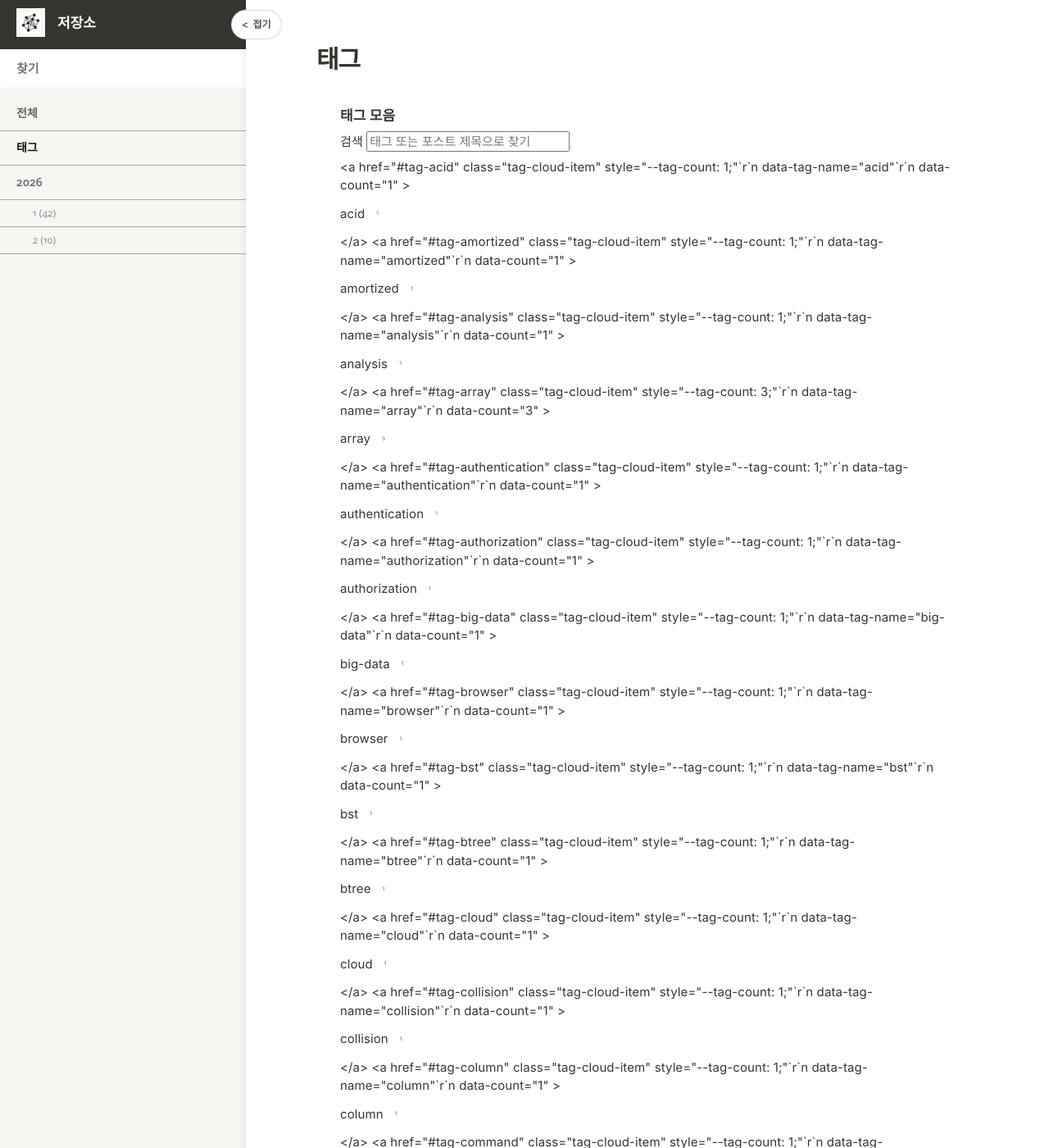
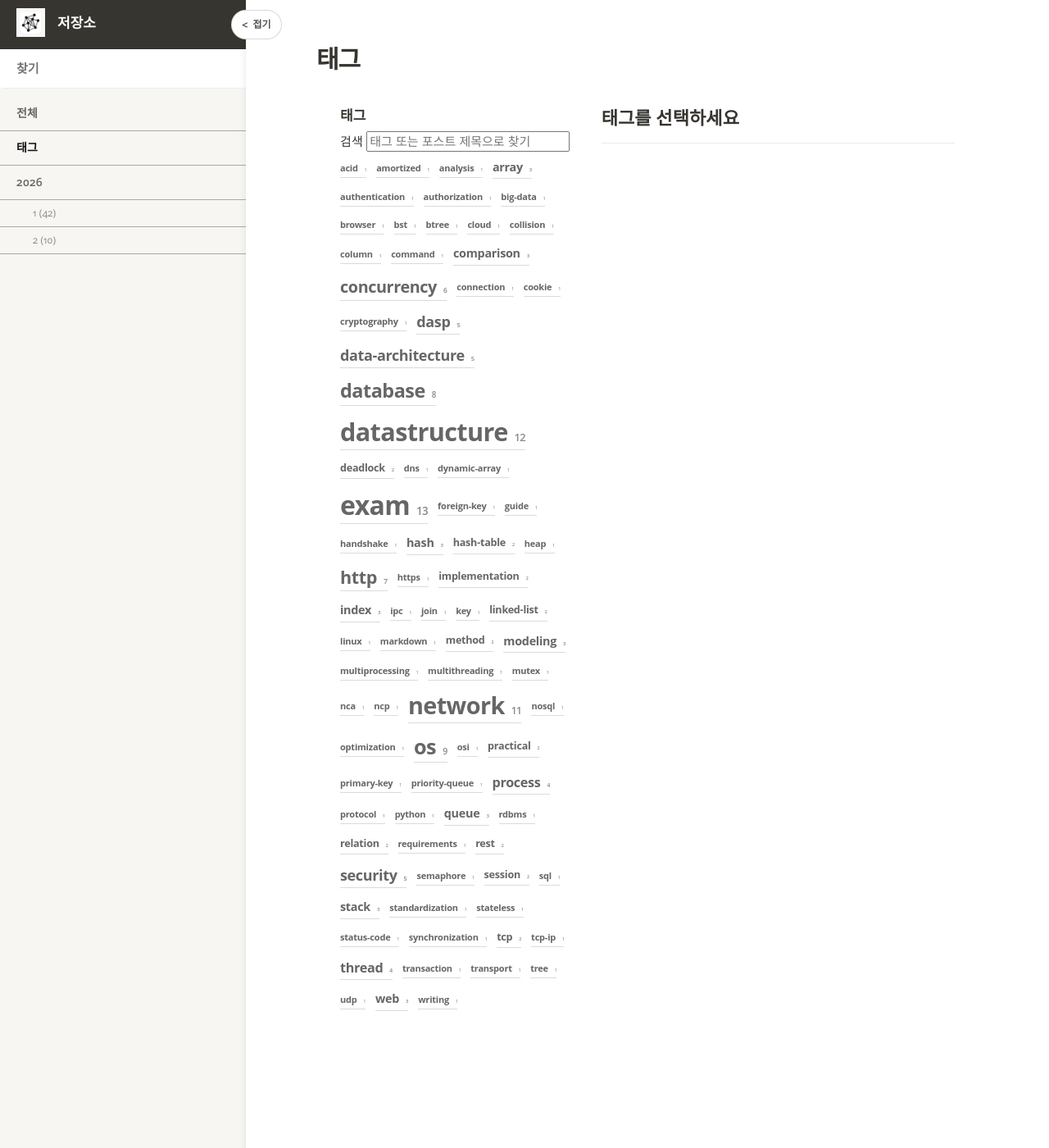
Before and after one commit to mooooonmin/mooooonmin.github.io, a Jekyll site: the page built from tags/index.md, in a window 1280 px wide and 1400 px high. Shown: the whole window at 82% size. Built offline with Jekyll 4.4.1, drawn with Linux system fonts in a browser that asks for light colours; some web fonts are replaced; some of the changed text lies outside the part shown.

Commit message:
태그 페이지 수정

```diff
--- a/_layouts/post.html
+++ b/_layouts/post.html
@@ -22,7 +22,7 @@
         <span class="post-meta-label">태그</span>
         <div class="post-meta-tags">
           {% for tag in page.tags %}
-            <a href="{{ site.baseurl }}/tags/#tag-{{ tag | slugify }}" class="post-meta-chip">#{{ tag }}</a>
+            <a href="{{ site.baseurl }}/tags/#{{ tag | downcase }}" class="post-meta-chip">#{{ tag }}</a>
           {% endfor %}
         </div>
       </div>
--- a/_sass/_layout.scss
+++ b/_sass/_layout.scss
@@ -739,3 +739,100 @@
 		}
 	}
 }
+
+.tag-page {
+	display: grid;
+	grid-template-columns: minmax(260px, 0.95fr) minmax(0, 1.45fr);
+	gap: 36px;
+	max-width: $content-max-width;
+	margin: 0 auto;
+	padding: 0 ($space + 5);
+}
+
+.tag-pane {
+	min-width: 0;
+}
+
+.tag-pane-list {
+	position: sticky;
+	top: 24px;
+	align-self: start;
+}
+
+.tag-pane-posts {
+	min-height: 320px;
+}
+
+.tag-cloud-split {
+	gap: 10px 12px;
+	padding-top: 6px;
+}
+
+.tag-cloud-button {
+	border: 0;
+	border-bottom: 1px solid rgba(0, 0, 0, 0.14);
+	border-radius: 0;
+	background: transparent;
+	padding: 6px 0;
+	cursor: pointer;
+	color: #666;
+	transition: color 0.2s ease, border-color 0.2s ease, transform 0.2s ease;
+}
+
+.tag-cloud-button.is-active {
+	color: #111;
+	border-bottom-color: $brand-colour;
+	transform: translateX(4px);
+}
+
+.tag-cloud-button.is-active .tag-cloud-name {
+	font-weight: 800;
+}
+
+.tag-cloud-button.is-active .tag-cloud-count {
+	color: #555;
+}
+
+.tag-cloud-button:hover {
+	color: #111;
+	border-bottom-color: rgba(55, 53, 47, 0.45);
+}
+
+.tag-result-header {
+	display: flex;
+	align-items: center;
+	justify-content: space-between;
+	gap: 12px;
+	padding-bottom: 14px;
+	margin-bottom: 18px;
+	border-bottom: 1px solid rgba(0, 0, 0, 0.08);
+}
+
+.tag-result-header h4 {
+	margin: 0;
+	font-size: 2.2rem;
+}
+
+.tag-section-panel {
+	display: none;
+	padding-top: 0;
+	margin-top: 0;
+	border-top: 0;
+}
+
+.tag-empty-state {
+	display: none;
+	color: #888;
+	font-family: "Open Sans", sans-serif;
+}
+
+@media (max-width: 900px) {
+	.tag-page {
+		grid-template-columns: 1fr;
+		gap: 28px;
+	}
+
+	.tag-pane-list {
+		position: static;
+	}
+}
--- a/tags/index.md
+++ b/tags/index.md
@@ -7,8 +7,9 @@
 {% assign sorted_tags = site.tags | sort %}
 
 {% if sorted_tags.size > 0 %}
-  <section class="tag-cloud-section" aria-labelledby="tag-cloud-title">
-    <h4 id="tag-cloud-title">태그 모음</h4>
+<section class="tag-page" aria-labelledby="tag-page-title">
+  <div class="tag-pane tag-pane-list">
+    <h4 id="tag-page-title">태그</h4>
     <div class="tag-tools">
       <label class="tag-search-label" for="tag-search-input">검색</label>
       <input
@@ -19,36 +20,40 @@
         autocomplete="off"
       />
     </div>
-    <div class="tag-cloud">
+    <div class="tag-cloud tag-cloud-split" id="tag-cloud-list">
       {% for tag in sorted_tags %}
         {% assign tag_name = tag[0] %}
         {% assign tag_posts = tag[1] %}
-        <a
-          href="#tag-{{ tag_name | slugify }}"
-          class="tag-cloud-item"
-          style="--tag-count: {{ tag_posts.size }};"`r`n          data-tag-name="{{ tag_name | downcase }}"`r`n          data-count="{{ tag_posts.size }}"
+        <button
+          type="button"
+          class="tag-cloud-item tag-cloud-button"
+          data-tag-name="{{ tag_name | downcase }}"
+          data-tag-label="{{ tag_name }}"
+          data-count="{{ tag_posts.size }}"
+          style="--tag-count: {{ tag_posts.size }};"
         >
           <span class="tag-cloud-name">{{ tag_name }}</span>
           <span class="tag-cloud-count">{{ tag_posts.size }}</span>
-        </a>
+        </button>
       {% endfor %}
     </div>
-  </section>
+  </div>
 
-  <section class="tag-sections" aria-label="태그별 글 목록">
+  <div class="tag-pane tag-pane-posts">
+    <div class="tag-result-header">
+      <h4 id="tag-result-title">태그를 선택하세요</h4>
+      <span class="tag-section-count" id="tag-result-count"></span>
+    </div>
+
     {% for tag in sorted_tags %}
       {% assign tag_name = tag[0] %}
       {% assign tag_posts = tag[1] %}
-      <div
-        class="tag-section"
-        id="tag-{{ tag_name | slugify }}"
+      <section
+        class="tag-section tag-section-panel"
         data-tag-name="{{ tag_name | downcase }}"
+        data-tag-label="{{ tag_name }}"
         data-count="{{ tag_posts.size }}"
       >
-        <div class="tag-section-header">
-          <h4>#{{ tag_name }}</h4>
-          <span class="tag-section-count">{{ tag_posts.size }}개</span>
-        </div>
         <ul class="post-list">
           {% for post in tag_posts %}
             <li data-search-text="{{ post.title | downcase | escape }}">
@@ -57,42 +62,56 @@
             </li>
           {% endfor %}
         </ul>
-      </div>
+      </section>
     {% endfor %}
-  </section>
+
+    <p class="tag-empty-state" id="tag-empty-state">검색 결과가 없습니다.</p>
+  </div>
+</section>
 {% else %}
-  <p>등록된 태그가 없습니다.</p>
+<p>등록된 태그가 없습니다.</p>
 {% endif %}
 
 <script>
   (function () {
-    var cloud = document.querySelector(".tag-cloud");
-    var sections = document.querySelector(".tag-sections");
+    var cloud = document.getElementById("tag-cloud-list");
     var searchInput = document.getElementById("tag-search-input");
-
-    function sortByCount(container, selector) {
-      if (!container) return;
-      var items = Array.prototype.slice.call(container.querySelectorAll(selector));
-      items.sort(function (a, b) {
-        return Number(b.dataset.count || 0) - Number(a.dataset.count || 0);
-      });
-      items.forEach(function (item) {
-        container.appendChild(item);
-      });
-    }
+    var resultTitle = document.getElementById("tag-result-title");
+    var resultCount = document.getElementById("tag-result-count");
+    var emptyState = document.getElementById("tag-empty-state");
+    var buttons = Array.prototype.slice.call(document.querySelectorAll(".tag-cloud-button"));
+    var sections = Array.prototype.slice.call(document.querySelectorAll(".tag-section-panel"));
+    var activeTag = null;`r`n`r`n    function getHashTag() {`r`n      return normalize(window.location.hash.replace("#", ""));`r`n    }`r`n`r`n    function setHashTag(tagName) {`r`n      if (!tagName) return;`r`n      var nextHash = "#" + tagName;`r`n      if (window.location.hash !== nextHash) {`r`n        window.history.replaceState(null, "", nextHash);`r`n      }`r`n    }
 
     function normalize(value) {
       return (value || "").toLowerCase().trim();
     }
 
-    function applyFilter() {
+    function sortByCount(items) {
+      items.sort(function (a, b) {
+        return Number(b.dataset.count || 0) - Number(a.dataset.count || 0);
+      });
+      return items;
+    }
+
+    function syncButtonState() {
+      buttons.forEach(function (button) {
+        var isActive = activeTag && button.dataset.tagName === activeTag;
+        button.classList.toggle("is-active", Boolean(isActive));
+      });
+    }
+
+    function render() {
       var query = normalize(searchInput && searchInput.value);
-      var sectionItems = Array.prototype.slice.call(document.querySelectorAll(".tag-section"));
-      var cloudItems = Array.prototype.slice.call(document.querySelectorAll(".tag-cloud-item"));
+      var visibleTagCount = 0;
+      var activeSectionVisible = false;
 
-      sectionItems.forEach(function (section) {
-        var tagName = normalize(section.dataset.tagName);
-        var postItems = Array.prototype.slice.call(section.querySelectorAll("li"));
+      buttons.forEach(function (button) {
+        var tagName = normalize(button.dataset.tagName);
+        var section = sections.find(function (item) {
+          return item.dataset.tagName === tagName;
+        });
+        var postItems = section ? Array.prototype.slice.call(section.querySelectorAll("li")) : [];
         var matchedPosts = 0;
 
         postItems.forEach(function (postItem) {
@@ -102,23 +121,67 @@
           if (visible) matchedPosts += 1;
         });
 
-        var shouldShowSection = !query || tagName.indexOf(query) !== -1 || matchedPosts > 0;
-        section.style.display = shouldShowSection ? "" : "none";
+        var visibleTag = !query || tagName.indexOf(query) !== -1 || matchedPosts > 0;
+        button.style.display = visibleTag ? "inline-flex" : "none";
+        if (visibleTag) visibleTagCount += 1;
+
+        if (section) {
+          var active = activeTag === tagName;
+          section.style.display = active && visibleTag ? "block" : "none";
+          if (active && visibleTag) {
+            activeSectionVisible = true;
+            resultTitle.textContent = "#" + section.dataset.tagLabel;
+            resultCount.textContent = matchedPosts + "개";
+          }
+        }
       });
 
-      cloudItems.forEach(function (item) {
-        var tagName = normalize(item.dataset.tagName);
-        var linkedSection = document.getElementById(item.getAttribute("href").replace("#", ""));
-        var visible = !query || tagName.indexOf(query) !== -1 || (linkedSection && linkedSection.style.display !== "none");
-        item.style.display = visible ? "inline-flex" : "none";
+      if (!activeTag || !activeSectionVisible) {
+        var firstVisible = buttons.find(function (button) {
+          return button.style.display !== "none";
+        });
+
+        if (firstVisible) {
+          activeTag = firstVisible.dataset.tagName;
+          syncButtonState();
+          render();
+          return;
+        }
+
+        resultTitle.textContent = "태그를 선택하세요";
+        resultCount.textContent = "";
+      }
+
+      emptyState.style.display = visibleTagCount === 0 ? "block" : "none";
+    }
+
+    sortByCount(buttons).forEach(function (button) {
+      cloud.appendChild(button);
+    });
+
+    sortByCount(sections).forEach(function (section) {
+      section.parentNode.appendChild(section);
+    });
+
+    buttons.forEach(function (button) {
+      button.addEventListener("click", function () {
+        activeTag = button.dataset.tagName;
+        syncButtonState();
+        render();
+      });
+    });
+
+    if (searchInput) {
+      searchInput.addEventListener("input", function () {
+        render();
       });
     }
 
-    sortByCount(cloud, ".tag-cloud-item");
-    sortByCount(sections, ".tag-section");
+    if (buttons.length > 0) {
+      activeTag = buttons[0].dataset.tagName;
+      syncButtonState();
+    }
 
-    if (searchInput) {
-      searchInput.addEventListener("input", applyFilter);
-    }
+    render();
   })();
 </script>
```
